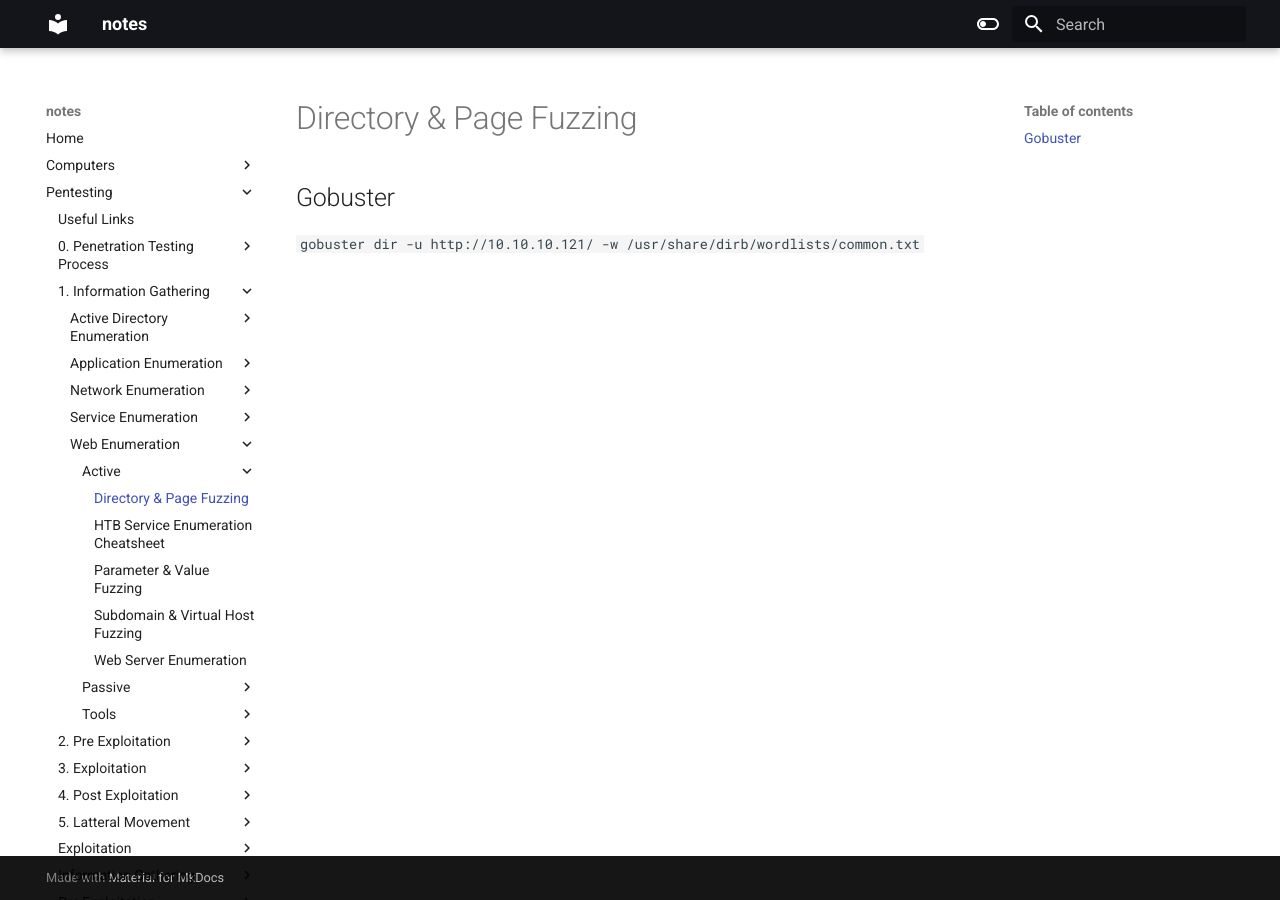
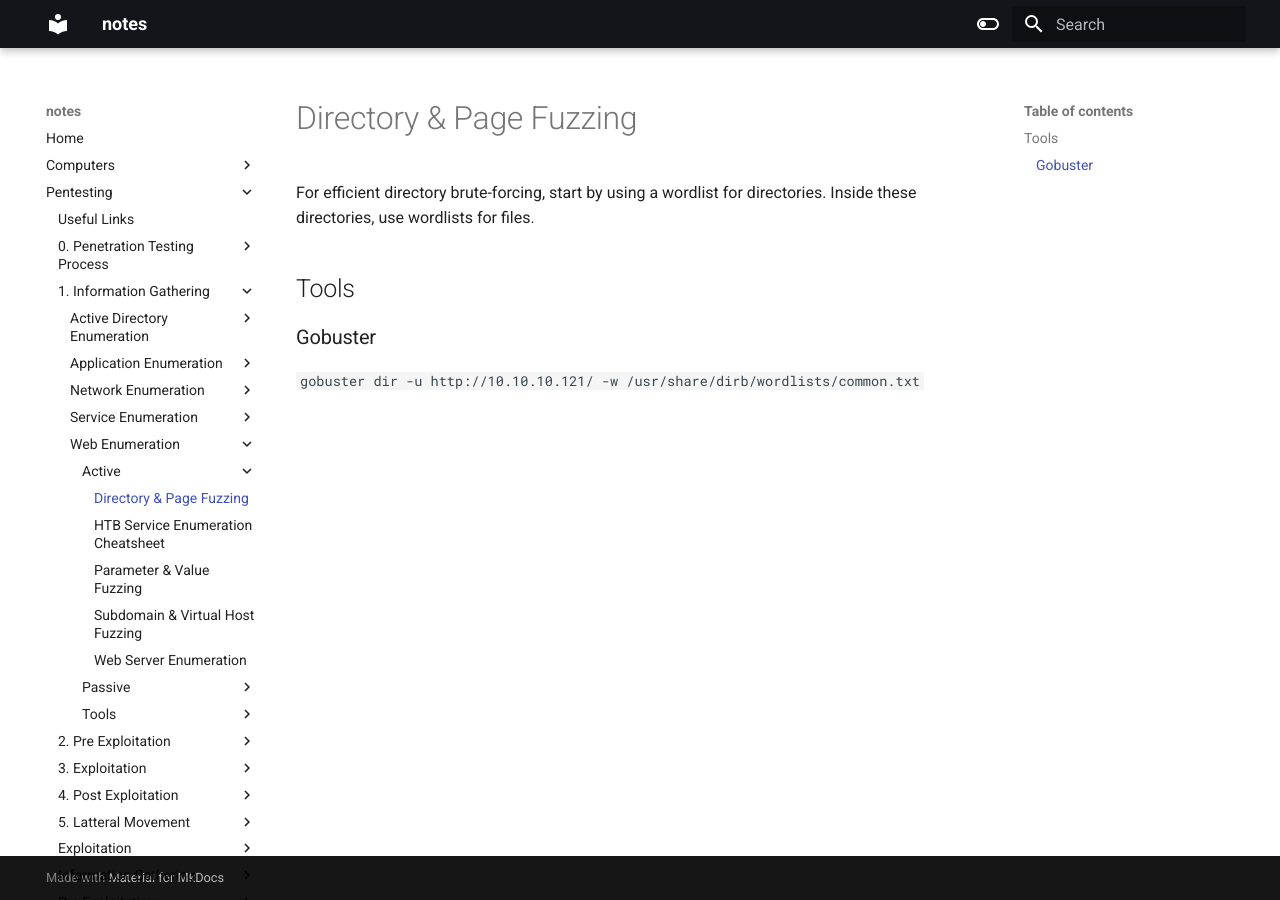
Before and after one commit to 4renwald/obsidian-notes, an MkDocs documentation site: the page built from docs/Pentesting/1. Information Gathering/Web Enumeration/Active/Directory & Page Fuzzing.md, in a window 1280 px wide. Built offline with MkDocs 1.6.1 and Material for MkDocs 9.7.7, drawn with Linux system fonts in a browser that asks for light colours.

Commit message:
vault backup: 2024-09-14 20:33:25
Affected files:
.obsidian/workspace.json
docs/Pentesting/1. Information Gathering/Web Enumeration/Active/Directory & Page Fuzzing.md
docs/Pentesting/2. Pre-Exploitation/Shells/HTB Shells Cheatsheet.md
docs/Pentesting/4. Post-Exploitation/Fully Interactive TTY.md

```diff
--- a/docs/Pentesting/1. Information Gathering/Web Enumeration/Active/Directory & Page Fuzzing.md
+++ b/docs/Pentesting/1. Information Gathering/Web Enumeration/Active/Directory & Page Fuzzing.md
@@ -1,3 +1,7 @@
 
-## Gobuster
+
+For efficient directory brute-forcing, start by using a wordlist for directories. Inside these directories, use wordlists for files.
+
+## Tools
+### Gobuster
 `gobuster dir -u http://10.10.10.121/ -w /usr/share/dirb/wordlists/common.txt`
```
Also changed, not shown: docs/Pentesting/2. Pre-Exploitation/Shells/HTB Shells Cheatsheet.md (+11 -11 lines), docs/Pentesting/4. Post-Exploitation/Fully Interactive TTY.md (+4 -0 lines), 1 other file.
